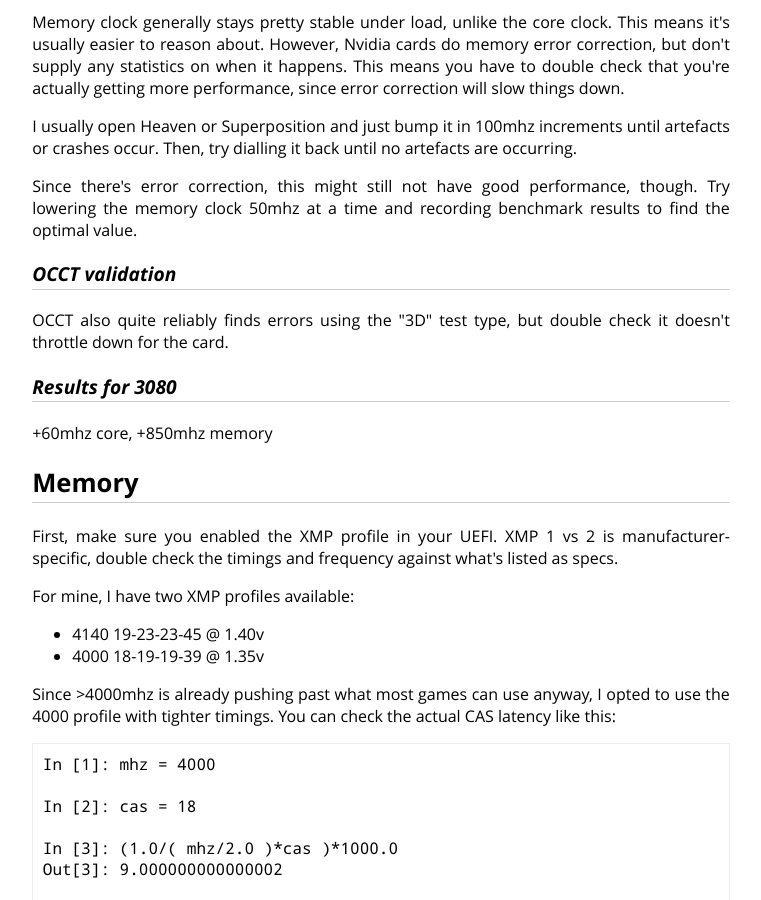
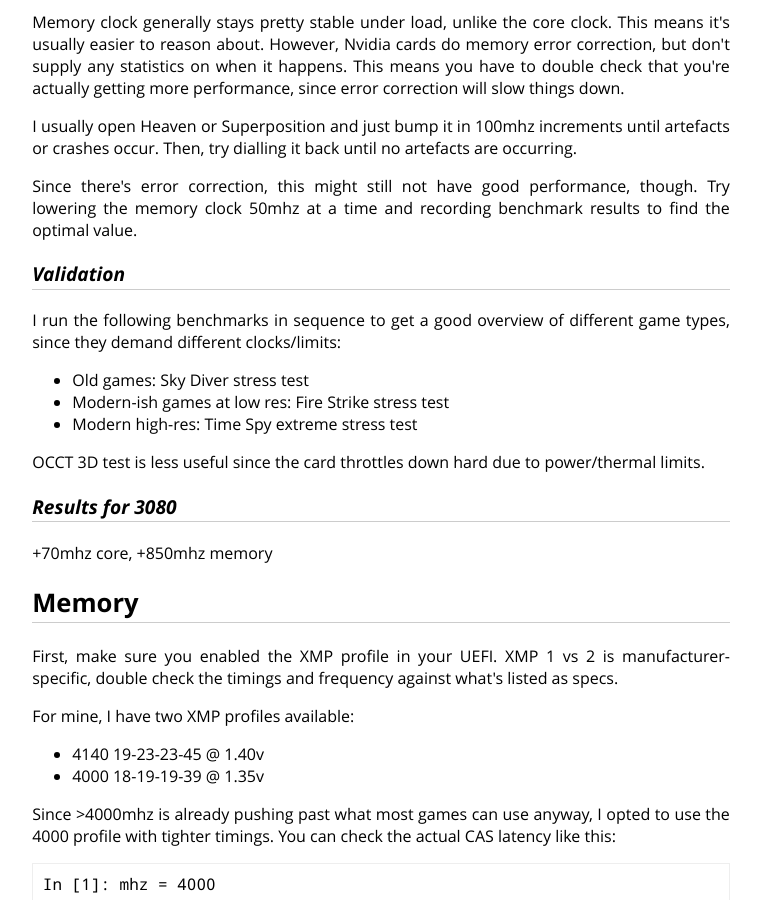
Before and after one commit to cdown/chrisdown.name, a Jekyll site: the page built from windows.md, in a window 1280 px wide and 900 px high, scrolled down 6046 px. Shown: the whole window, without its empty margins (259-1020 px from the left). Built offline with Jekyll 4.4.1, drawn with Linux system fonts in a browser that asks for light colours.

Commit message:
gpu: validation

```diff
--- a/windows.md
+++ b/windows.md
@@ -186,14 +186,21 @@ Since there's error correction, this might still not have good performance,
 though. Try lowering the memory clock 50mhz at a time and recording benchmark
 results to find the optimal value.
 
-### OCCT validation
+### Validation
 
-OCCT also quite reliably finds errors using the "3D" test type, but double
-check it doesn't throttle down for the card.
+I run the following benchmarks in sequence to get a good overview of different
+game types, since they demand different clocks/limits:
+
+- Old games: Sky Diver stress test
+- Modern-ish games at low res: Fire Strike stress test
+- Modern high-res: Time Spy extreme stress test
+
+OCCT 3D test is less useful since the card throttles down hard due to
+power/thermal limits.
 
 ### Results for 3080
 
-+60mhz core, +850mhz memory
++70mhz core, +850mhz memory
 
 ## Memory
 
```
